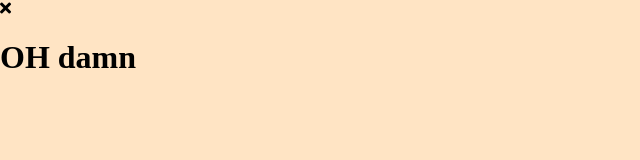
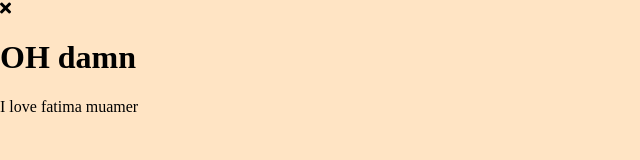
Before and after one commit to JadAlMo/template-test, a plain HTML site: page index.html in a window 1280 px wide. Shown: the whole page, without its empty margins (0-640 px from the left). Drawn offline with Linux system fonts and the light colour scheme.

Commit message:
hello world

```diff
--- a/index.html
+++ b/index.html
@@ -15,5 +15,6 @@
     <!-- Script -->
     <script src="script.js"></script>
     <h1>OH damn</h1>
+    <p>I love fatima muamer</p>
 </body>
 </html>
```
